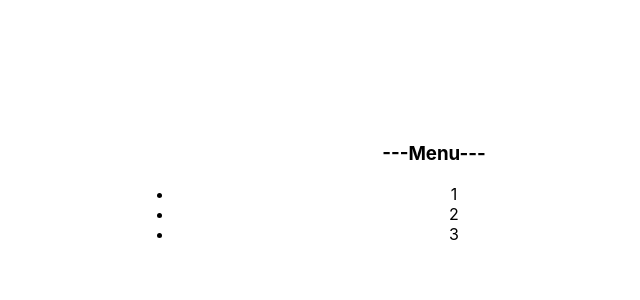
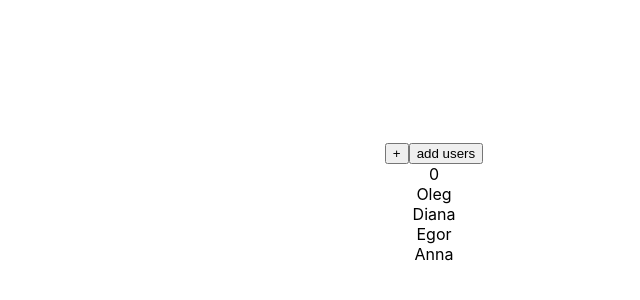
Before and after one commit to OlegWeremyew/Education, a React (Create React App) app: page / in a window 1280 px wide. Shown: the part 58-358 px from the top of the page, without its empty margins (206-846 px from the left). Built offline with nearby package versions, Linux system fonts and the light colour scheme.

Commit message:
reactMemo part 2

```diff
--- a/src/App.tsx
+++ b/src/App.tsx
@@ -5,10 +5,16 @@ import {RaitingValueType, Rating} from "./components/Raiting/Rating";
 import OnOff from "./components/OnOff/OnOff";
 import {UncontrolledOnOff} from "./components/UncontrolledOnOff/UncontrolledOnOff";
 import {UnControlledAccordion} from "./components/UnControlledAccordion/UnControlledAccordion";
-import {ControlledCheckbox, ControlledInput, ControlledInputWithFixedValue, ControlledSelect} from "./stories/Input.stories";
+import {
+    ControlledCheckbox,
+    ControlledInput,
+    ControlledInputWithFixedValue,
+    ControlledSelect
+} from "./stories/Input.stories";
 import {Select} from "./components/Select/Select";
 import {SelectNotMine} from "./components/Select/SelectNotMine";
 import {UncontrolledRating} from "./components/UncontrolledRaiting/UncontrolledRating";
+import {Example} from "./components/ReactMemo/ReactMemo";
 /*import {UncontrolledRating} from "./components/UncontrolledRaiting/UncontrolledRating";*/
 
 const App = () => {
@@ -33,11 +39,11 @@ const App = () => {
 
     return (
         <div className={'App'}>
-
+            <Example/>
             {/*<OnOff on={switchOn} onChange={setswitchOn}/>
             <UncontrolledOnOff onChange={setswitchOn}/> {switchOn.toString()}*/}
-            <UnControlledAccordion titleValue={"Menu"}/>
-         {/*   <Accordion titleValue={"Menu"}
+           {/* <UnControlledAccordion titleValue={"Menu"}/>*/}
+            {/*   <Accordion titleValue={"Menu"}
                        collapsed={accordionCollapsed}
                        onChange={onChangeHandler}
                        onClick={onClickHandler}
--- /dev/null
+++ b/src/components/ReactMemo/ReactMemo.tsx
@@ -0,0 +1,42 @@
+import React, {useState} from "react";
+
+export default {
+    title: "React.memo demo",
+}
+
+const NewMessageCounter = (props: { count: number }) => {
+    return (
+        <div>
+            {props.count}
+        </div>)
+}
+
+const UsersSecret = (props: { users: Array<string> }) => {
+    return (
+        <div>{
+            props.users.map((u, i) => <div key={i}>{u}</div>)
+        }</div>)
+}
+
+const Users = React.memo(UsersSecret)
+
+
+export const Example = () => {
+
+    const [counter, setCounter] = useState(0)
+    const [users, setUsers] = useState(["Oleg", "Diana", "Egor", "Anna"])
+
+    const addUsers = () => {
+        const newUsers = [...users, "Sveta " + new Date().getTime()]
+        setUsers(newUsers)
+    }
+
+    return (
+        <>
+            <button onClick={() => setCounter(counter + 1)}>+</button>
+            <button onClick={addUsers}>add users</button>
+            <NewMessageCounter count={counter}/>
+            <Users users={users}/>
+        </>
+    )
+}
```
Also changed, not shown: src/components/ReactMemo/ReacMemo.tsx (deleted, +0 -29 lines).
